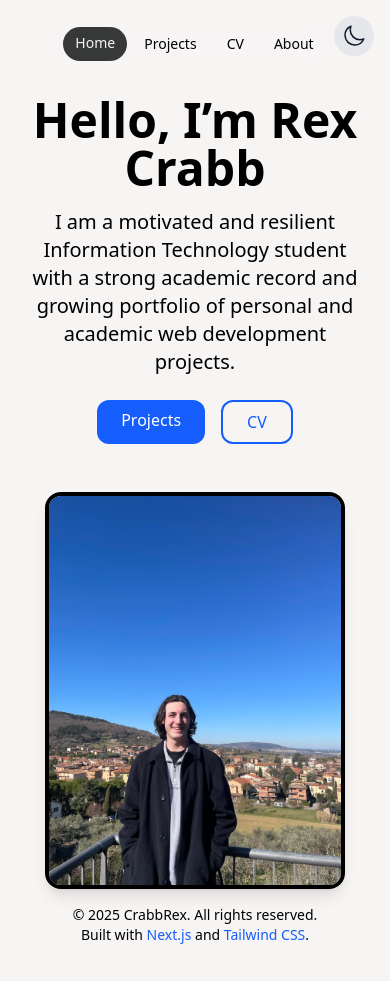
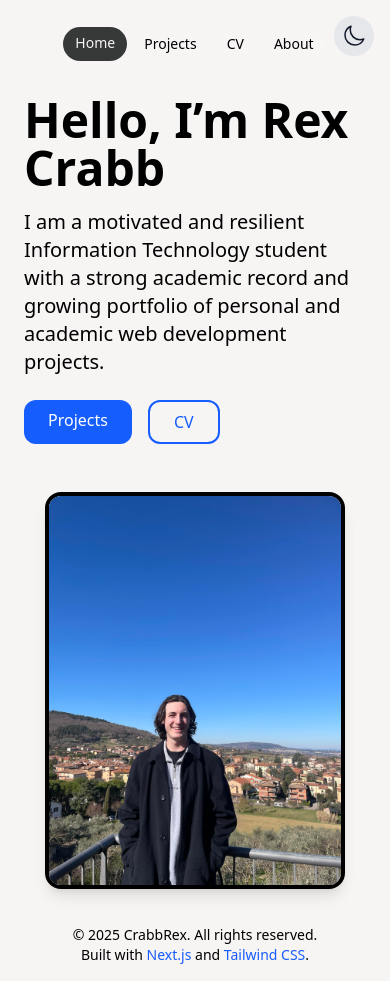
Before and after one commit to CrabbRex/my-cv-site, a Next.js app: page / in a window 390 px wide. Built offline with nearby package versions, Linux system fonts and the light colour scheme.

Commit message:
Main page small screen css.

```diff
--- a/src/app/components/ActiveNavButtons.tsx
+++ b/src/app/components/ActiveNavButtons.tsx
@@ -7,7 +7,7 @@ export default function ActiveNavButtons() {
     const { setActiveTab } = useActiveTab();
 
     return (
-        <div className="mt-6 flex flex-wrap gap-4 justify-center md:justify-start">
+        <div className="mt-6 flex flex-wrap gap-4 justify-start">
             <Link
                 href="/projects"
                 className="bg-blue-600 text-white px-6 py-2 rounded-xl hover:bg-blue-700 transition"
--- a/src/app/page.tsx
+++ b/src/app/page.tsx
@@ -6,9 +6,9 @@ import ActiveNavButtons from './components/ActiveNavButtons';
 
 export default function Home() {
   return (
-    <main className="min-h-screen pt-24 px-6 flex flex-col md:flex-row items-center justify-center gap-12 text-center md:text-left">
+    <main className="min-h-screen pt-24 px-6 flex flex-col md:flex-row items-center justify-center gap-12">
       {/* Left Side - Text Box */}
-      <div className="max-w-xl">
+      <div className="max-w-xl md:text-left">
         <h1 className="text-5xl font-bold mb-4">Hello, I’m Rex Crabb</h1>
         <p className="text-xl">
           I am a motivated and resilient Information Technology student with a strong academic record and
@@ -23,7 +23,7 @@ export default function Home() {
         alt="Rex Crabb"
         width={300}
         height={450}
-        className="rounded-2xl shadow-lg border-4 border-[var(--color-foreground)] object-cover"
+        className="rounded-2xl shadow-lg border-4 border-[var(--color-foreground)] object-cover mb-5"
         priority
       />
     </main>
```
